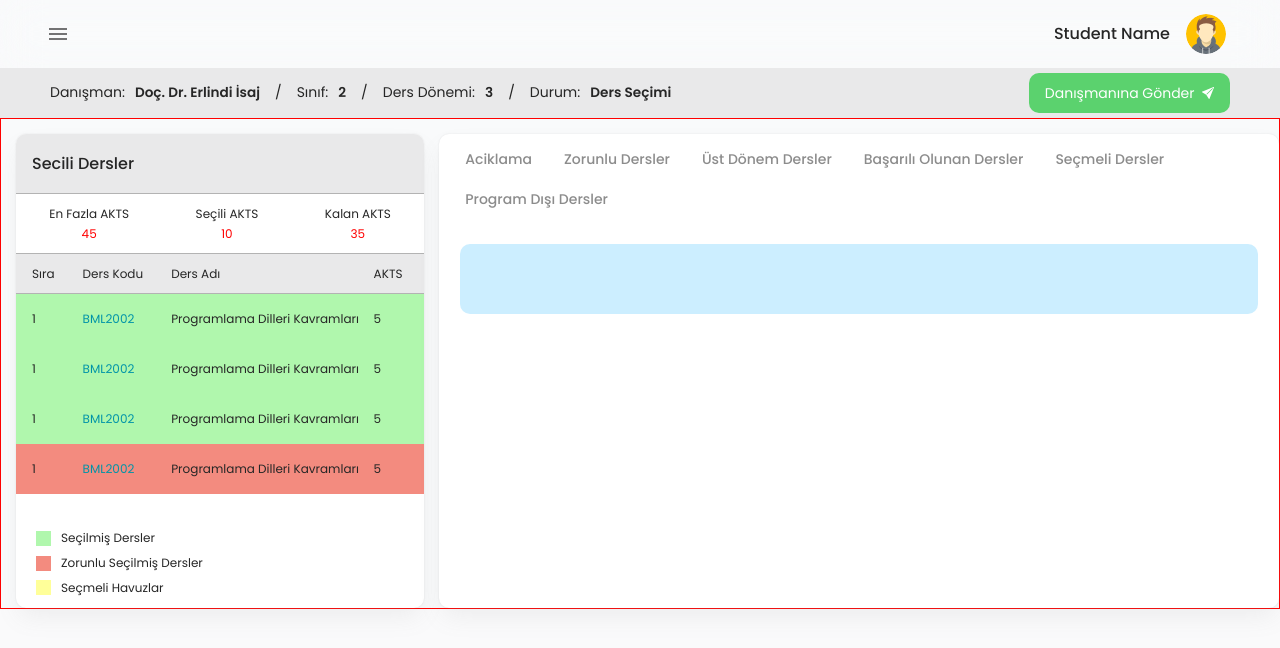
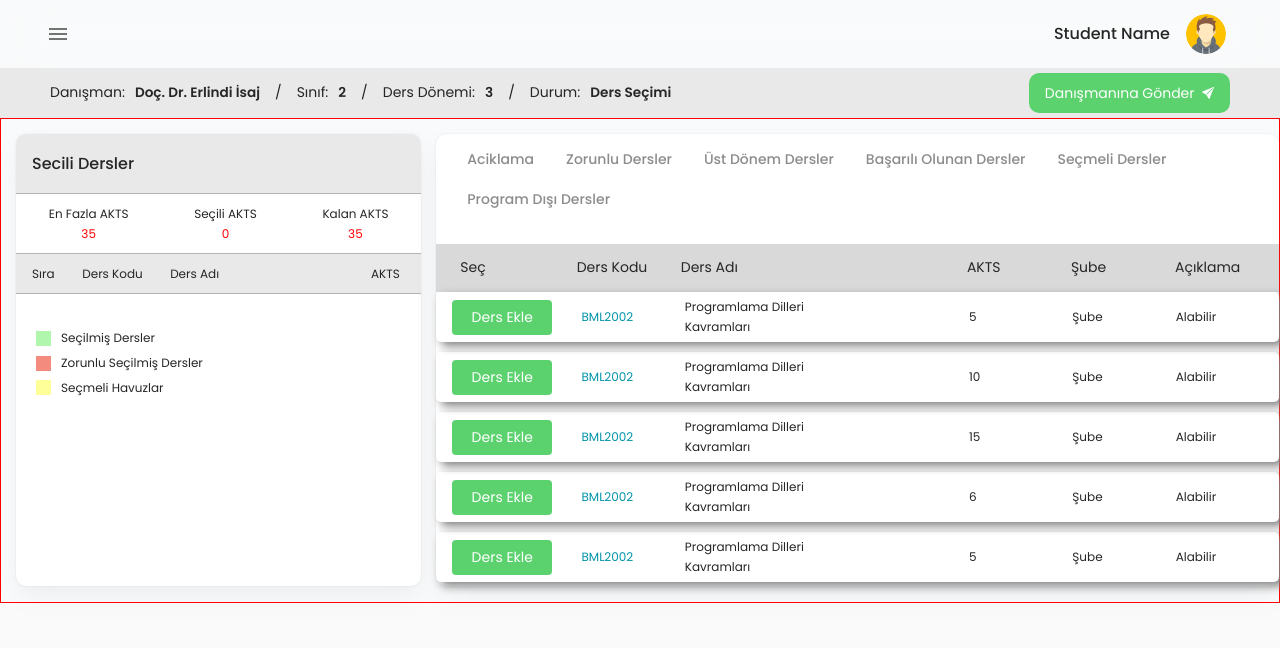
Before and after one commit to FP-Leo/Student_Information-_System-UBYS, a React (Create React App) app in the folder frontend/: page /home/ders-secimi in a window 1280 px wide. Shown: the top 648 px of the page. Built offline with nearby package versions, Linux system fonts and the light colour scheme.

Commit message:
Ders Seçim Ekranı
Yapılanlar:
-AKTS hesaplama
-Ders ekleme
-Ders ekleme sırasında oluşacak durumlara karşı hata mesajları ve kontroller

TODO :
-Seçilen dersleri geri çıkarma işlemi

```diff
--- a/frontend/jsconfig.json
+++ b/frontend/jsconfig.json
@@ -1,9 +1,6 @@
 {
   "compilerOptions": {
-    "target": "esnext",
-    "module": "esnext",
     "baseUrl": "src"
   },
   "include": ["src/**/*"],
-  "exclude": ["node_modules"]
 }
--- a/frontend/package.json
+++ b/frontend/package.json
@@ -20,8 +20,10 @@
     "react-redux": "^9.1.2",
     "react-router-dom": "^6.23.0",
     "react-scripts": "5.0.1",
+    "react-toastify": "^10.0.5",
     "redux": "^5.0.1",
     "redux-logger": "^3.0.6",
+    "toastify": "^2.0.1",
     "web-vitals": "^2.1.4"
   },
   "scripts": {
--- a/frontend/src/components/TableRow.jsx
+++ b/frontend/src/components/TableRow.jsx
@@ -9,7 +9,7 @@ const TableRow = () => {
           display: "grid",
           height: "133px",
           gridTemplateRows: "1fr 1fr 1fr 1fr",
-          gridTemplateColumns: "1.5fr 2fr 1fr 1fr 3fr 2fr 2fr 1fr 2fr",
+          gridTemplateColumns: "1.5fr 2fr 1fr 1fr 3fr 2fr 2fr 1fr 2fr", // ne işe yarıyor
           borderBottom: "1px solid #B3B3B3",
           borderLeft: "1px solid #B3B3B3",
           borderRight: "1px solid #B3B3B3",
--- a/frontend/src/index.js
+++ b/frontend/src/index.js
@@ -11,13 +11,11 @@ import { router } from "./router/router";
 
 const root = ReactDOM.createRoot(document.getElementById("root"));
 root.render(
-  <React.StrictMode>
     <ReduxProvider store={store}>
       <RouterProvider router={router}>
         <App />
         </RouterProvider>
     </ReduxProvider>
-  </React.StrictMode>
 );
 
 // If you want to start measuring performance in your app, pass a function
--- a/frontend/src/pages/subjects-selection/SubjectsSelection.jsx
+++ b/frontend/src/pages/subjects-selection/SubjectsSelection.jsx
@@ -1,15 +1,19 @@
-import { Box, Typography, Button } from "@mui/material";
+import { Box } from "@mui/material";
 import InfoHeader from "./components/InfoHeader";
+import SecDersler from "./components/Secdersler";
 import SeciliDersler from "./components/SeciliDersler";
-import SecDersler from "./components/Secdersler";
 
 const SubjectsSelection = () => {
+
+
+
+
   return (
-    <Box sx={{ width: "100%" }}>
+    <Box sx={{ width: "100%"}}>
       <InfoHeader />
       <Box
         display="flex"
-        sx={{ justifyContent: "center", border: "1px solid red" }}
+        sx={{ justifyContent: "center", border: "1px solid red" ,pb:2}}
       >
         <SeciliDersler />
         <SecDersler />
--- a/frontend/src/pages/subjects-selection/components/Secdersler.jsx
+++ b/frontend/src/pages/subjects-selection/components/Secdersler.jsx
@@ -1,8 +1,17 @@
-import { Box, Typography, Button } from "@mui/material";
+import { Box, Button, Typography } from "@mui/material";
 import { useTheme } from "@mui/material/styles";
+import { useSelector } from "react-redux";
+import SecilmisDers from "./SecilmisDers";
+
 
 const SecDersler = () => {
   const theme = useTheme();
+
+
+
+  const subjects = useSelector((state)=>state.subject.availableSubjects)
+
+
   return (
     <Box
       sx={{
@@ -17,7 +26,7 @@ const SecDersler = () => {
         alignItems: "center",
       }}
     >
-      <Box sx={{ marginY: "5px", marginX: "10px" }}>
+      <Box sx={{ marginY: "5px", marginX: "15px" }}>
         <Button variant="headerButton">Aciklama</Button>
 
         <Button variant="headerButton">Zorunlu Dersler</Button>
@@ -33,12 +42,44 @@ const SecDersler = () => {
       <Box
         sx={{
           marginY: "20px",
-          height: "70px",
-          width: "95%",
+          height: "100%",
+          width: "100%",
           borderRadius: "10px",
-          backgroundColor: theme.palette.info.light,
+          // backgroundColor: theme.palette.info.light,
         }}
-      ></Box>
+      >
+      <Box
+      sx={{
+        width:"100%",
+        bgcolor:"#D9D9D9",
+        height:"15%",
+        display:"grid",
+        alignItems:"center",
+        justifyContent:"center",
+        gridTemplateRows:"1fr",
+        gridTemplateColumns:"1.35fr 1fr 2.75fr 1fr 1fr 1fr"
+      }}
+      >
+        <Typography ml={3}>Seç</Typography>
+        <Typography>Ders Kodu</Typography>
+        <Typography>Ders Adı</Typography>
+        <Typography>AKTS</Typography>
+        <Typography>Şube</Typography>
+        <Typography>Açıklama</Typography>
+
+      </Box>
+        {subjects.length !== 0 ? (
+          subjects.map((item) => (
+            <SecilmisDers
+              state="info"
+              key={item.id}
+              item={item}
+            />
+          ))
+        ) : (
+          <h2 style={{textAlign:"center"}}>Seçilecek ders bulunamadı</h2>
+        )}
+      </Box>
     </Box>
   );
 };
--- a/frontend/src/pages/subjects-selection/components/SeciliDersler.jsx
+++ b/frontend/src/pages/subjects-selection/components/SeciliDersler.jsx
@@ -1,8 +1,32 @@
 import { Box, Typography } from "@mui/material";
+import { useTheme } from "@mui/material/styles";
+import { useEffect } from "react";
+import { useDispatch, useSelector } from "react-redux";
+import { change_enabled } from "store/subject/subject.reducer";
 import SecilmisDers from "./SecilmisDers";
-import { useTheme } from "@mui/material/styles";
+
+
 
 const SeciliDersler = () => {
+
+
+  const subjects = useSelector((state)=>state.subject.selectedSubjects)
+  console.log(subjects);
+  const kalanAkts = useSelector((state)=>state.subject.kalanAkts)
+  const seciliAkts = useSelector((state)=>state.subject.seciliAkts)
+  const maxAkts =  useSelector((state)=>state.subject.maxAkts)
+  const dispatch = useDispatch();
+
+
+
+  useEffect(()=>{
+    if(kalanAkts < 0){
+      if(kalanAkts <0){
+        dispatch(change_enabled(false))
+      }
+    }
+  },[kalanAkts])
+
   const theme = useTheme();
   return (
     <Box
@@ -49,7 +73,7 @@ const SeciliDersler = () => {
         >
           <Typography variant="body2">En Fazla AKTS</Typography>
           <Typography variant="body2" color="red">
-            45
+            {maxAkts}
           </Typography>
         </Box>
         <Box
@@ -62,7 +86,7 @@ const SeciliDersler = () => {
         >
           <Typography variant="body2">Seçili AKTS</Typography>
           <Typography variant="body2" color="red">
-            10
+            {seciliAkts}
           </Typography>
         </Box>
         <Box
@@ -75,7 +99,7 @@ const SeciliDersler = () => {
         >
           <Typography variant="body2">Kalan AKTS</Typography>
           <Typography variant="body2" color="red">
-            35
+            {kalanAkts}
           </Typography>
         </Box>
       </Box>
@@ -96,10 +120,25 @@ const SeciliDersler = () => {
         <Typography variant="body2">Ders Adı</Typography>
         <Typography variant="body2">AKTS</Typography>
       </Box>
-      <SecilmisDers state="success" />
-      <SecilmisDers state="success" />
-      <SecilmisDers state="success" />
-      <SecilmisDers state="error" />
+        {subjects.map((item)=>{
+          let state;
+          switch (item.type) {
+            case -1:
+              state = "success";
+              break;
+            case 1:
+              state = "error"
+              break;
+            default:
+              state = "other"
+              break;
+          }
+
+          return(
+            <SecilmisDers state={state} item={item} key={item.id}/>
+          )
+        })}
+
       <Box
         mt={3}
         sx={{
@@ -162,6 +201,7 @@ const SeciliDersler = () => {
         </Box>
       </Box>
     </Box>
+
   );
 };
 
--- a/frontend/src/pages/subjects-selection/components/SecilmisDers.jsx
+++ b/frontend/src/pages/subjects-selection/components/SecilmisDers.jsx
@@ -1,26 +1,81 @@
-import { Box, Typography } from "@mui/material";
+import { Box, Button, Typography } from "@mui/material";
+import { useDispatch, useSelector } from "react-redux";
+import {
+  add_selected_subject,
+  remove_from_available,
+} from "store/subject/subject.reducer";
 
-const SecilmisDers = ({ state }) => {
+import { ToastContainer, toast } from "react-toastify";
+import "react-toastify/dist/ReactToastify.css";
+
+const SecilmisDers = ({ state, item }) => {
+  console.log(item);
+  const dispatch = useDispatch();
+  const isEnabled =
+    useSelector((state) => state.subject.kalanAkts) === 0 ? false : true;
+  const stateColorMap = {
+    success: "success.light",
+    error: "error.light",
+    info: "info",
+    other: "warning.light",
+  };
+
+  const dersEkle = async () => {
+    // daha iyi bir chaining yapılabilir
+    if (state === "info") {
+      try {
+        dispatch(add_selected_subject(item));
+      } catch (error) {
+        toast.error(error.message);
+        return;
+      }
+      dispatch(remove_from_available(item.id));
+    }
+  };
+
   return (
     <Box
       sx={{
-        backgroundColor: state === "success" ? "success.light" : "error.light",
+        backgroundColor: stateColorMap[state],
         height: "50px",
         width: "100%",
         display: "grid",
-        gridTemplateColumns: "1fr 1.75fr 4fr 1fr",
+        gridTemplateColumns:
+        state === "info" ? "1.25fr 1fr 2.75fr 1fr 1fr 1fr" : "1fr 1.75fr 4fr 1fr",
         gridTemplateRows: "1fr",
         alignItems: "center",
         paddingLeft: 2,
+        borderRadius: state === "info" ? "5px" : "0px",
+        mb: state === "info" ? "10px" : "3px",
+        boxShadow: state === "info" ? "5px 4px 10px grey" : "",
       }}
     >
-      {" "}
-      <Typography variant="body2">1</Typography>
+      {state === "info" && (
+        <Button
+          disabled={!isEnabled}
+          onClick={dersEkle}
+          variant="contained"
+          color="success"
+          sx={{ color: "#ffffff", width: "100px", height: "35px" }}
+        >
+          Ders Ekle
+        </Button>
+      )}  {/* Sağ tarafa ekle butonu koyduk */}
+      {state !== "info" &&(
+      <Typography>{item.id}</Typography>
+      )}
       <Typography color="info.main" variant="body2">
         BML2002
       </Typography>
-      <Typography variant="body2">Programlama Dilleri Kavramları</Typography>
-      <Typography variant="body2">5</Typography>
+      <Typography sx={{maxWidth:"150px"}} variant="body2">Programlama Dilleri Kavramları</Typography>
+      <Typography variant="body2">{item.akts}</Typography>
+      {state === "info" && (
+        <>
+          <Typography variant="body2">Şube</Typography>
+          <Typography variant="body2">Alabilir</Typography>
+        </>
+      )} {/* Sağ taraftaki dersler için ekstra bilgiler koyduk */}
+      <ToastContainer />
     </Box>
   );
 };
--- a/frontend/src/store/root-reducer.js
+++ b/frontend/src/store/root-reducer.js
@@ -1,5 +1,6 @@
 import { combineReducers } from "redux";
 
 import { userReducer } from "./user/user.reducer";
+import subjectReducer from "./subject/subject.reducer";
 
-export const rootReducer = combineReducers({ user: userReducer });
+export const rootReducer = combineReducers({ user: userReducer ,subject:subjectReducer});
--- /dev/null
+++ b/frontend/src/store/subject/subject.reducer.js
@@ -0,0 +1,44 @@
+import { createSlice } from "@reduxjs/toolkit";
+
+
+
+
+const initialSubject = {
+    availableSubjects:[ // 1:zorunlu , 0:seçilmiş, -1:isteğe bağlı
+        {id:1,akts:5,type:1},
+        {id:2,akts:10,type:1},
+        {id:3,akts:15,type:0},
+        {id:4,akts:6,type:0},
+        {id:5,akts:5,type:-1}
+    ],
+    selectedSubjects:[
+
+    ],
+    maxAkts:35,
+    seciliAkts:0,
+    kalanAkts:35,
+} // başlangıçta hiçbir item ekli değil
+
+const subjectSlice = createSlice({
+    name:"subject",
+    initialState:initialSubject,
+    reducers:{
+        add_selected_subject: (state,action) =>{ // bir dersi eklemek için olan fonksiyon
+            if(state.kalanAkts >0 && (state.seciliAkts + action.payload.akts) <= state.maxAkts){
+                state.selectedSubjects.push(action.payload) // bize verilen selectedSubject'e item pushluyoruz
+                state.seciliAkts +=action.payload.akts
+                state.kalanAkts -= action.payload.akts
+            }else{
+               throw new Error("AKTS'yi aşacağınızdan dolayı bu dersi ekleyemezsiniz")
+            }
+        },
+        remove_from_available : (state,action)=>{ // seçilebilir olan derslerden kaldırmak için olan fonksiyon
+            state.availableSubjects = state.availableSubjects.filter((item)=>item.id !== action.payload)
+        },
+
+    }
+})
+
+
+export const {add_selected_subject,remove_from_available,change_enabled} = subjectSlice.actions;
+export default subjectSlice.reducer;
```
Also changed, not shown: 1 other file (tests, documents, lock files or other folders).
